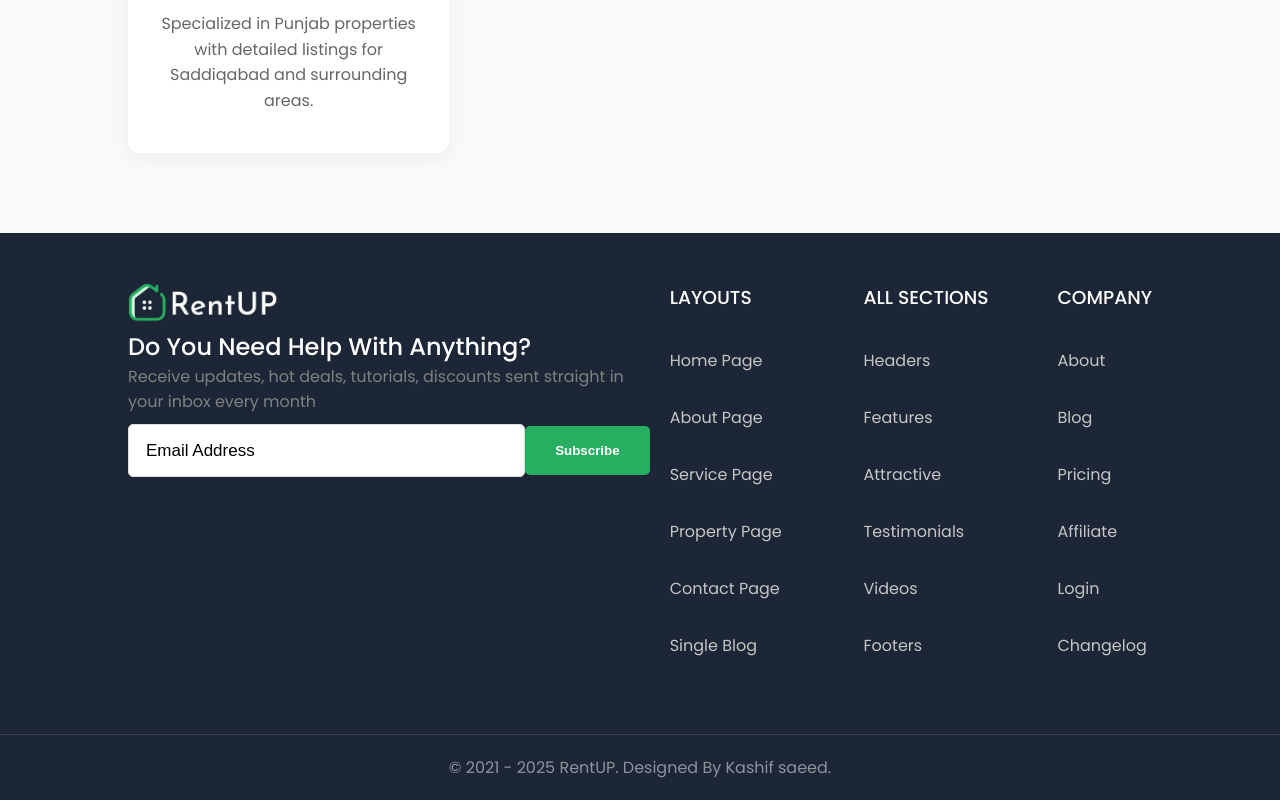
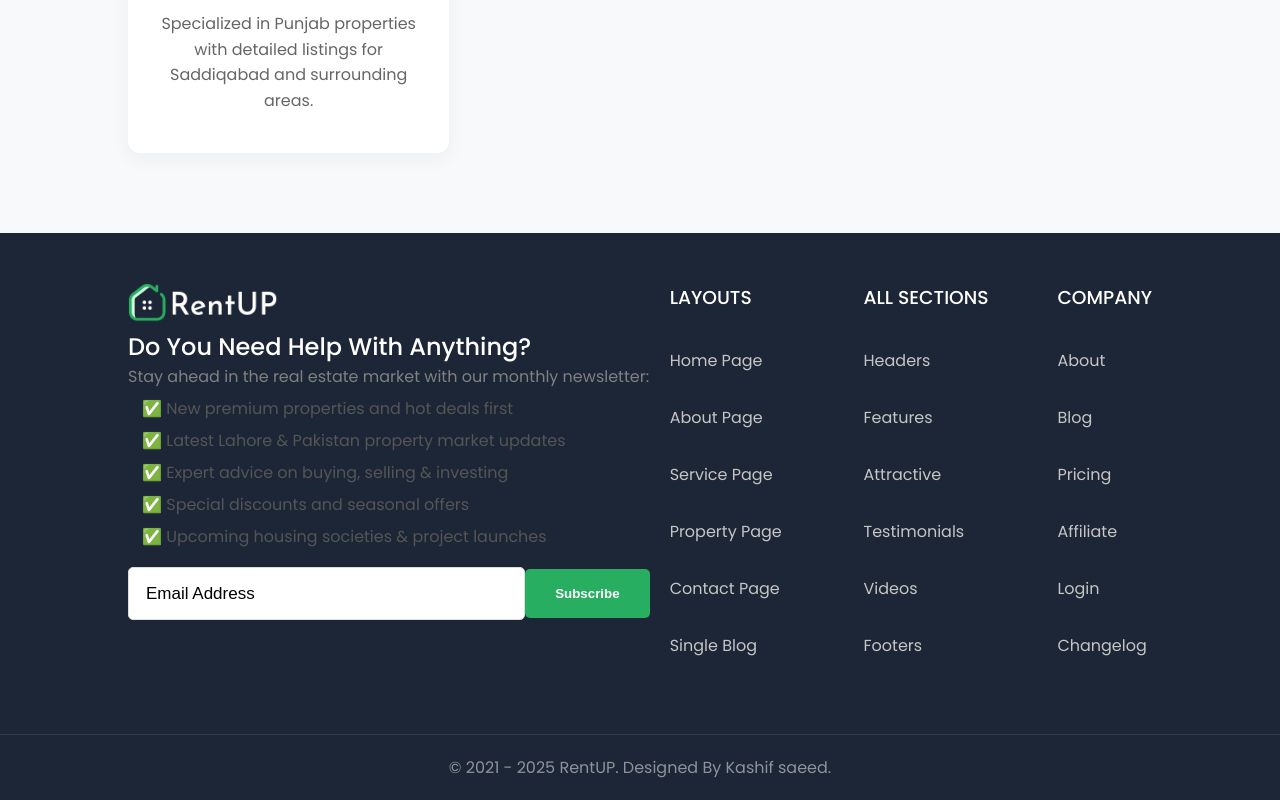
Before and after one commit to KashifSaeed1/Real-Estate-website, a React (Create React App) app: page /contact in a window 1280 px wide. Shown: the part 2040-2840 px from the top of the page. Built offline with nearby package versions, Linux system fonts and the light colour scheme.

Commit message:
feat: enhance newsletter section with benefits list

```diff
--- a/src/components/common/footer/Footer.jsx
+++ b/src/components/common/footer/Footer.jsx
@@ -78,10 +78,17 @@ const Footer = () => {
             <div className="logo">
               <img src="../images/logo-light.png" alt="RentUP Logo" />
               <h2>Do You Need Help With Anything?</h2>
-              <p>
-                Receive updates, hot deals, tutorials, discounts sent straight
-                in your inbox every month
-              </p>
+              <div className="newsletter-content">
+                <p>Stay ahead in the real estate market with our monthly newsletter:</p>
+
+                <ul className="newsletter-benefits">
+                  <li>✅ New premium properties and hot deals first</li>
+                  <li>✅ Latest Lahore & Pakistan property market updates</li>
+                  <li>✅ Expert advice on buying, selling & investing</li>
+                  <li>✅ Special discounts and seasonal offers</li>
+                  <li>✅ Upcoming housing societies & project launches</li>
+                </ul>
+              </div>
 
               <div className="input flex">
                 <input type="text" placeholder="Email Address" />
--- a/src/components/common/footer/footer.css
+++ b/src/components/common/footer/footer.css
@@ -130,3 +130,18 @@ footer ul li {
   color: #817979;
   font-weight: 600;
 }
+
+.newsletter-benefits {
+  margin-top: 8px;
+  padding-left: 14px;
+}
+
+.newsletter-benefits li {
+  margin: 8px 0;
+  color: #555;
+  line-height: 1.5;
+}
+
+.newsletter-benefits li::marker {
+  color: #e63939;
+}
```
